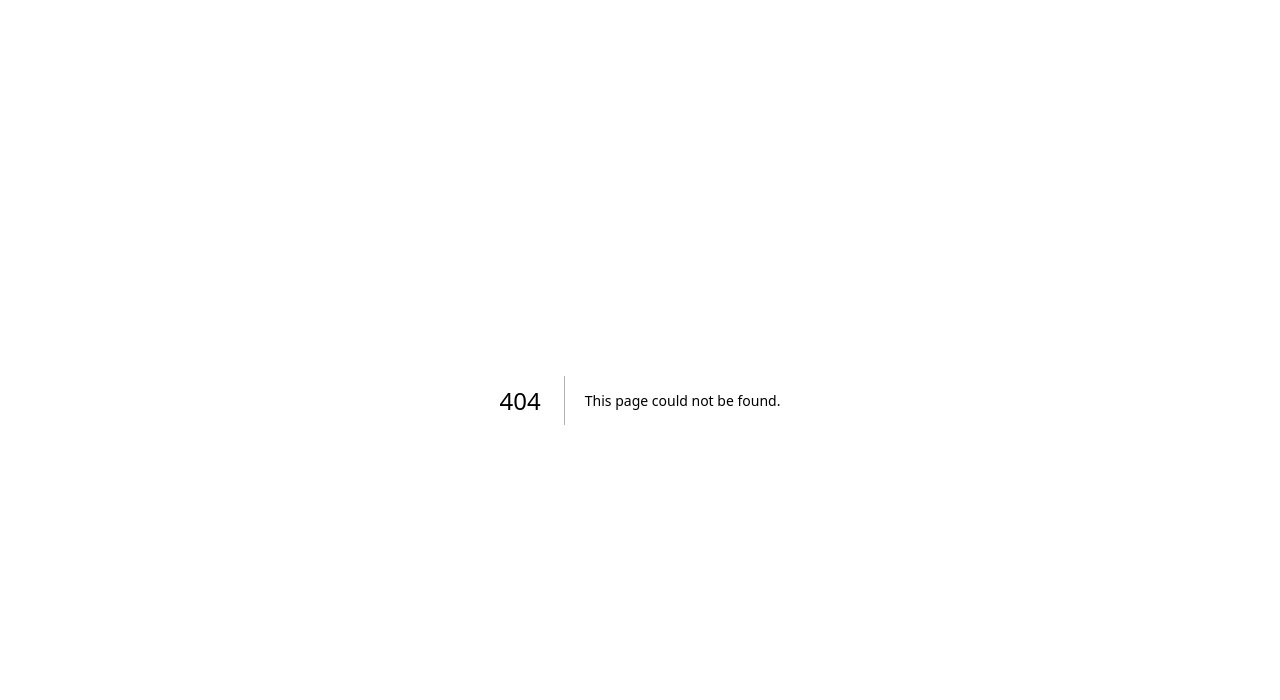
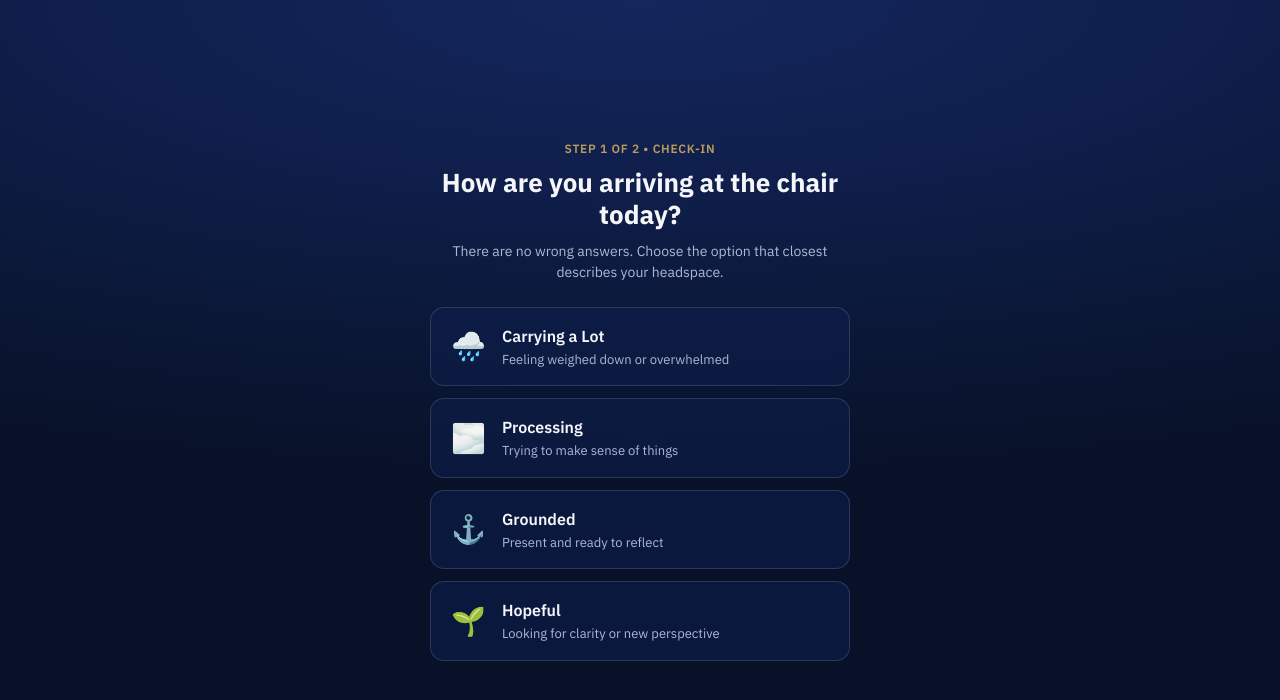
Before and after one commit to Code-Newbies-United/The-Chair-Listens, a Next.js app in the folder the-chair-listens/app/: page /check-in in a window 1280 px wide. Before the commit this address had no page. Shown: the top 700 px of the page. Built offline with nearby package versions, Linux system fonts and the light colour scheme.

Commit message:
file modification

```diff
--- /dev/null
+++ b/the-chair-listens/app/pages/check-in.jsx
@@ -0,0 +1,269 @@
+import { useState } from "react";
+import { useRouter } from "next/router";
+
+const MOOD_OPTIONS = [
+  {
+    id: "heavy",
+    emoji: "🌧️",
+    label: "Carrying a Lot",
+    subtext: "Feeling weighed down or overwhelmed",
+    gratitudeMessage: "Thank you for taking a seat anyway. You don't have to carry it all right now—let's unburden a piece of it together.",
+  },
+  {
+    id: "processing",
+    emoji: "🌫️",
+    label: "Processing",
+    subtext: "Trying to make sense of things",
+    gratitudeMessage: "It takes strength to sit with uncertainty. Take your time—this space is yours to unpack at your own pace.",
+  },
+  {
+    id: "grounded",
+    emoji: "⚓",
+    label: "Grounded",
+    subtext: "Present and ready to reflect",
+    gratitudeMessage: "Welcome to the chair. Your presence and clarity add real value to this reflection space.",
+  },
+  {
+    id: "hopeful",
+    emoji: "🌱",
+    label: "Hopeful",
+    subtext: "Looking for clarity or new perspective",
+    gratitudeMessage: "Glad you are here with an open mind. Let's explore what's next together.",
+  },
+];
+
+export default function CheckInPage() {
+  const router = useRouter();
+  const [selectedMood, setSelectedMood] = useState(null);
+  const [isSubmitted, setIsSubmitted] = useState(false);
+
+  function handleMoodSelect(mood) {
+    setSelectedMood(mood);
+    setIsSubmitted(true);
+
+    // Store non-identifying mood state locally for the session
+    if (typeof window !== "undefined") {
+      sessionStorage.setItem("chair_mood", mood.id);
+    }
+  }
+
+  function handleProceedToScripts() {
+    router.push("/select-script");
+  }
+
+  return (
+    <main style={styles.page}>
+      <style>{`
+        @import url('https://fonts.googleapis.com/css2?family=IBM+Plex+Sans:wght@400;500;600;700&display=swap');
+
+        .clisten-mood-btn {
+          transition: transform 180ms ease, border-color 180ms ease, background-color 180ms ease;
+        }
+        .clisten-mood-btn:hover {
+          transform: translateY(-2px);
+          border-color: #B99B5B !important;
+          background-color: rgba(185, 155, 91, 0.12) !important;
+        }
+        .clisten-mood-btn:active {
+          transform: translateY(0) scale(0.98);
+        }
+        .clisten-action-btn {
+          transition: transform 160ms ease, box-shadow 160ms ease;
+        }
+        .clisten-action-btn:hover {
+          transform: translateY(-1px);
+          box-shadow: 0 10px 24px rgba(185, 155, 91, 0.28);
+        }
+      `}</style>
+
+      <div style={styles.frame}>
+        {!isSubmitted ? (
+          /* Step 1: Asking how the user feels */
+          <div style={styles.contentBlock}>
+            <span style={styles.stepBadge}>Step 1 of 2 • Check-In</span>
+            <h1 style={styles.headline}>How are you arriving at the chair today?</h1>
+            <p style={styles.subheadline}>
+              There are no wrong answers. Choose the option that closest describes your headspace.
+            </p>
+
+            <div style={styles.grid}>
+              {MOOD_OPTIONS.map((option) => (
+                <button
+                  key={option.id}
+                  type="button"
+                  className="clisten-mood-btn"
+                  onClick={() => handleMoodSelect(option)}
+                  style={styles.moodCard}
+                >
+                  <span style={styles.emoji}>{option.emoji}</span>
+                  <div style={styles.moodTextWrap}>
+                    <span style={styles.moodLabel}>{option.label}</span>
+                    <span style={styles.moodSubtext}>{option.subtext}</span>
+                  </div>
+                </button>
+              ))}
+            </div>
+          </div>
+        ) : (
+          /* Step 2: Warm Thank You & Reflection Message */
+          <div style={styles.thankYouBlock}>
+            <div style={styles.iconRing}>
+              <span style={{ fontSize: "36px" }}>{selectedMood.emoji}</span>
+            </div>
+
+            <h1 style={styles.headline}>Thank you for checking in.</h1>
+
+            <p style={styles.thankYouBody}>
+              {selectedMood.gratitudeMessage}
+            </p>
+
+            <div style={styles.divider} />
+
+            <button
+              type="button"
+              className="clisten-action-btn"
+              onClick={handleProceedToScripts}
+              style={styles.cta}
+            >
+              Choose Reflection Journey →
+            </button>
+          </div>
+        )}
+      </div>
+    </main>
+  );
+}
+
+const styles = {
+  page: {
+    minHeight: "100vh",
+    width: "100%",
+    display: "flex",
+    alignItems: "center",
+    justifyContent: "center",
+    background:
+      "radial-gradient(120% 60% at 50% 0%, #14265C 0%, #0F1E4A 40%, #0A1735 75%, #081128 100%)",
+    fontFamily: "'IBM Plex Sans', sans-serif",
+    padding: "32px 20px",
+    boxSizing: "border-box",
+  },
+  frame: {
+    width: "100%",
+    maxWidth: "420px",
+    display: "flex",
+    flexDirection: "column",
+    alignItems: "center",
+    textAlign: "center",
+  },
+  contentBlock: {
+    width: "100%",
+    display: "flex",
+    flexDirection: "column",
+    alignItems: "center",
+  },
+  stepBadge: {
+    fontSize: "12px",
+    fontWeight: 600,
+    color: "#B99B5B",
+    textTransform: "uppercase",
+    letterSpacing: "0.06em",
+    marginBottom: "8px",
+  },
+  headline: {
+    fontSize: "26px",
+    fontWeight: 700,
+    color: "#F5F6FA",
+    margin: "0 0 10px 0",
+    lineHeight: 1.25,
+  },
+  subheadline: {
+    fontSize: "14px",
+    color: "#AEB8D6",
+    margin: "0 0 24px 0",
+    lineHeight: 1.5,
+  },
+  grid: {
+    display: "flex",
+    flexDirection: "column",
+    gap: "12px",
+    width: "100%",
+  },
+  moodCard: {
+    appearance: "none",
+    backgroundColor: "rgba(15, 30, 74, 0.65)",
+    border: "1.5px solid rgba(174, 184, 214, 0.2)",
+    borderRadius: "14px",
+    padding: "16px 20px",
+    display: "flex",
+    alignItems: "center",
+    gap: "16px",
+    textAlign: "left",
+    cursor: "pointer",
+    backdropFilter: "blur(10px)",
+  },
+  emoji: {
+    fontSize: "28px",
+    flexShrink: 0,
+  },
+  moodTextWrap: {
+    display: "flex",
+    flexDirection: "column",
+  },
+  moodLabel: {
+    fontSize: "16px",
+    fontWeight: 600,
+    color: "#F5F6FA",
+    marginBottom: "2px",
+  },
+  moodSubtext: {
+    fontSize: "13px",
+    color: "#AEB8D6",
+  },
+  thankYouBlock: {
+    width: "100%",
+    backgroundColor: "rgba(15, 30, 74, 0.6)",
+    border: "1.5px solid rgba(185, 155, 91, 0.3)",
+    borderRadius: "20px",
+    padding: "32px 24px",
+    display: "flex",
+    flexDirection: "column",
+    alignItems: "center",
+    backdropFilter: "blur(12px)",
+  },
+  iconRing: {
+    width: "64px",
+    height: "64px",
+    borderRadius: "50%",
+    backgroundColor: "rgba(185, 155, 91, 0.15)",
+    border: "1px solid #B99B5B",
+    display: "flex",
+    alignItems: "center",
+    justifyContent: "center",
+    marginBottom: "16px",
+  },
+  thankYouBody: {
+    fontSize: "15px",
+    color: "#AEB8D6",
+    lineHeight: 1.6,
+    margin: "8px 0 24px 0",
+  },
+  divider: {
+    width: "60px",
+    height: "1px",
+    backgroundColor: "rgba(174, 184, 214, 0.2)",
+    marginBottom: "24px",
+  },
+  cta: {
+    width: "100%",
+    appearance: "none",
+    border: "none",
+    background: "#B99B5B",
+    color: "#0A1735",
+    fontFamily: "'IBM Plex Sans', sans-serif",
+    fontWeight: 700,
+    fontSize: "16px",
+    padding: "15px 0",
+    borderRadius: "10px",
+    cursor: "pointer",
+  },
+};
--- a/the-chair-listens/app/pages/index.jsx
+++ b/the-chair-listens/app/pages/index.jsx
@@ -28,10 +28,10 @@ export default function Home({ locationName = "Pretoria" }) {
         body: JSON.stringify({ location_id: "test-location" }),
       });
 
-      router.push("/select-script");
+      router.push("/check-in");
     } catch (error) {
       console.error(error);
-      router.push("/select-script");
+      router.push("/check-in");
     }
   }
 
```
Also changed, not shown: the-chair-listens/app/data/pathways.js (added), the-chair-listens/app/data/prompts.js (added).
